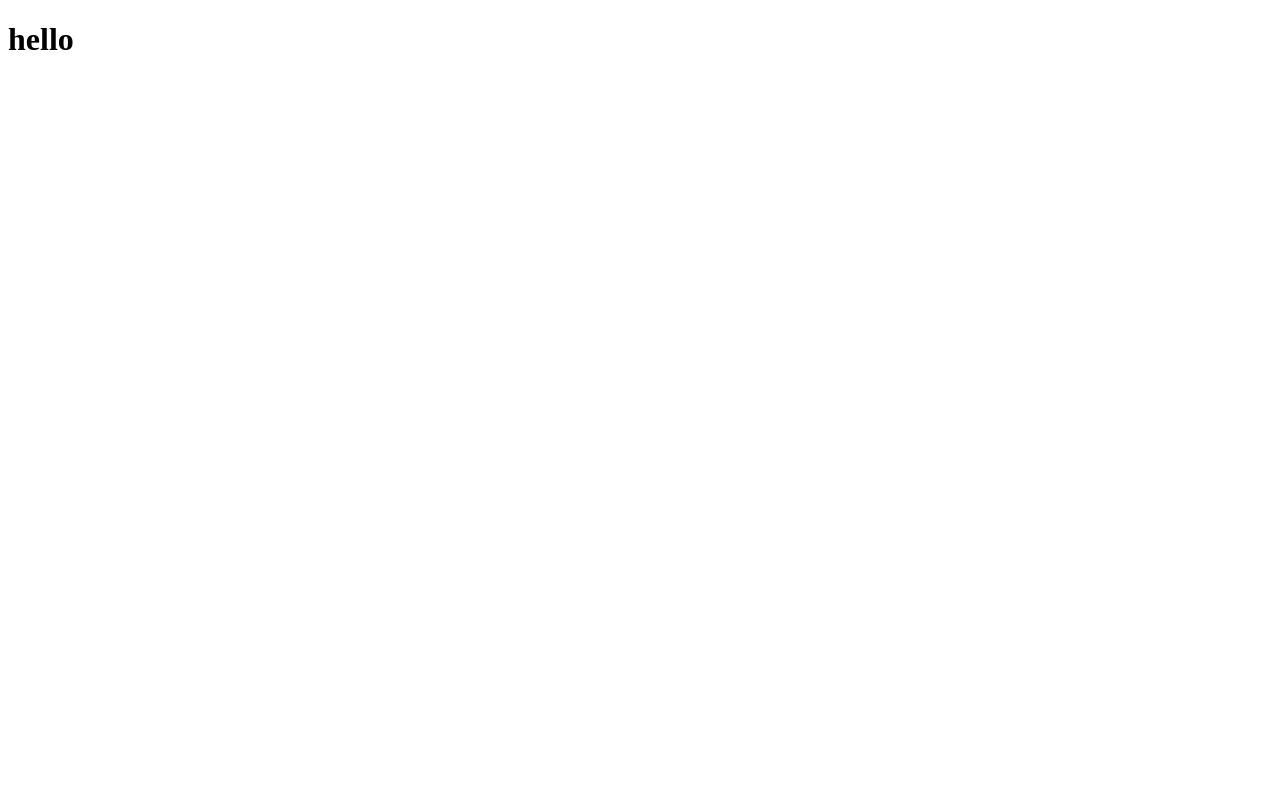
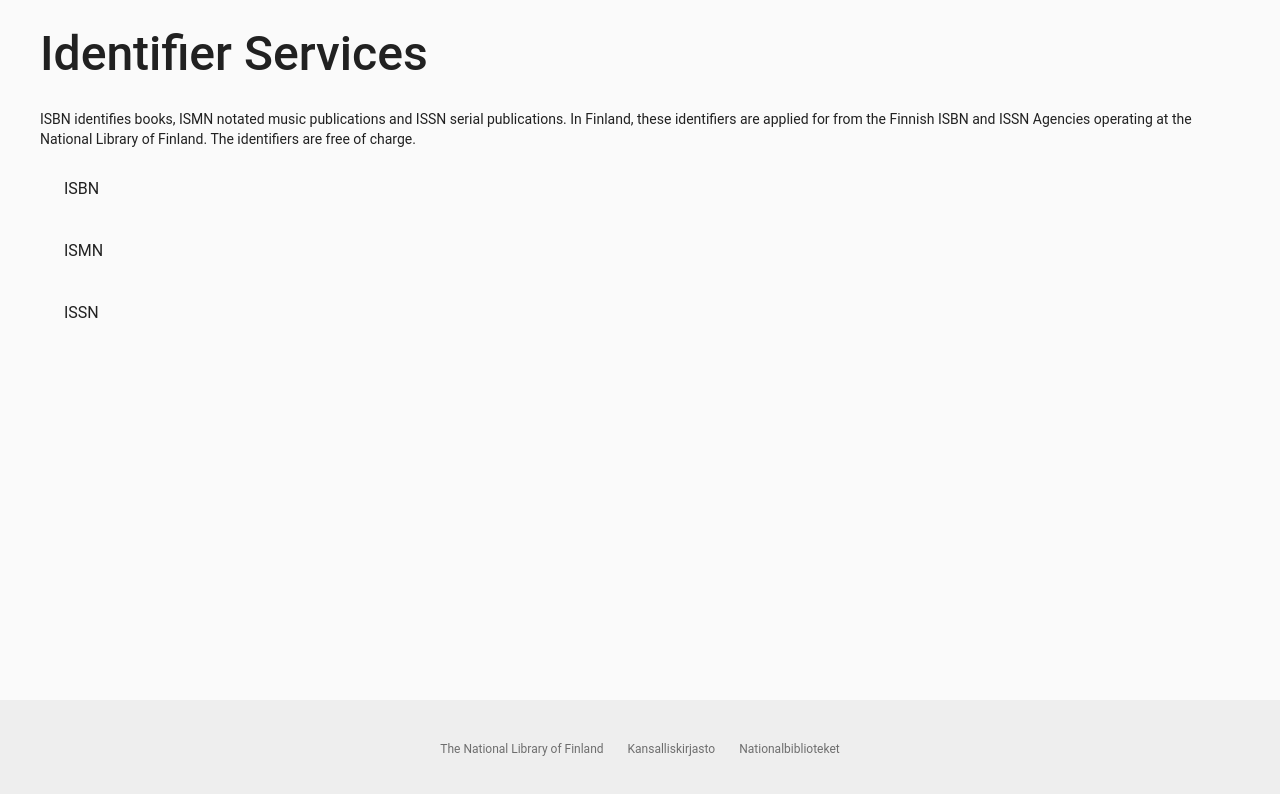
Before and after one commit to sanjoggit/identifier-services-ui, a React app: page / in a window 1280 px wide. Shown: the top 794 px of the page. Built offline with nearby package versions, Linux system fonts and the light colour scheme.

Commit message:
initiated creating page component

```diff
--- a/package.json
+++ b/package.json
@@ -30,8 +30,11 @@
   "dependencies": {
     "@babel/core": "^7.4.3",
     "@babel/plugin-transform-react-jsx": "^7.3.0",
+    "@material-ui/core": "^3.9.3",
+    "@material-ui/icons": "^3.0.2",
     "path": "^0.12.7",
-    "react-dom": "^16.8.6"
+    "react-dom": "^16.8.6",
+    "styled-components": "^4.2.0"
   },
   "devDependencies": {
     "@babel/cli": "^7.2.3",
--- /dev/null
+++ b/src/App.js
@@ -0,0 +1,22 @@
+import React from 'react';
+import Footer from './components/Footer';
+import Home from './components/Home';
+import IsbnAndIsmn from './components/IsbnAndIsmn';
+import { withStyles } from '@material-ui/core';
+import styles from './styles/app';
+
+
+const App = (props) => {
+    const { classes } = props;
+    return (
+        <>
+            <main className={classes.mainlayout}>
+                {/* <IsbnAndIsmn /> */}
+                <Home/>
+                <Footer />
+            </main>
+        </>
+    )
+}
+
+export default withStyles(styles)(App);
--- a/src/components/App.js
+++ /dev/null
@@ -1,11 +0,0 @@
-import React, {Component} from 'react';
-
-class App extends Component{
-    render(){
-        return(
-            <h1>hello</h1>
-        )
-    }
-}
-
-export default App;
--- /dev/null
+++ b/src/components/Footer/index.js
@@ -0,0 +1,25 @@
+import React from 'react';
+import { CssBaseline, AppBar, withStyles, Toolbar, Typography, BottomNavigation, BottomNavigationAction, Divider, List, ListItem } from '@material-ui/core';
+import styles from '../../styles/footer';
+
+
+const Footer = (props) => {
+	const { classes } = props;
+	return (<>
+		<CssBaseline />
+		<AppBar position="fixed" color="primary" className={classes.appBar}>
+			<Toolbar className={classes.toolbar}>
+				<BottomNavigation className={classes.bottomNav}>
+					<List className={classes.list}>
+						<BottomNavigationAction label='The National Library of Finland' showLabel className={classes.bottomNavAction} />
+						<BottomNavigationAction label='Kansalliskirjasto' showLabel className={classes.bottomNavAction} />
+						<BottomNavigationAction label=' Nationalbiblioteket' showLabel className={classes.bottomNavAction} />
+					</List>
+				</BottomNavigation>
+
+			</Toolbar>
+		</AppBar>
+	</>)
+}
+
+export default withStyles(styles)(Footer);
--- /dev/null
+++ b/src/components/Home/index.js
@@ -0,0 +1,38 @@
+import React from 'react'
+import { Grid, withStyles, Typography, List, ListItem, ListItemText, Link } from '@material-ui/core';
+import styles from '../../styles/home'
+
+const Home = (props) => {
+	const { classes } = props;
+	return (
+		<>
+			<Grid container >
+				<Typography variant="h3" className={classes.heading}>
+					Identifier Services
+				</Typography>
+				<Typography variant="body1" className={classes.body}>
+					ISBN identifies books, ISMN notated music publications and ISSN serial publications. In Finland, these identifiers are applied for from the Finnish ISBN and ISSN Agencies operating at the National Library of Finland. The identifiers are free of charge.
+				</Typography>
+				<List>
+					<ListItem>
+						<Link href={"ISBN"} className={classes.link}>
+							<ListItemText primary="ISBN" />
+						</Link>
+					</ListItem>
+					<ListItem>
+						<Link href={"ISBN"} className={classes.link}>
+							<ListItemText primary="ISMN" />
+						</Link>
+					</ListItem>
+					<ListItem>
+						<Link href={"ISBN"} className={classes.link}>
+							<ListItemText primary="ISSN" />
+						</Link>
+					</ListItem>
+				</List>
+			</Grid>
+		</>
+	)
+}
+
+export default withStyles(styles)(Home)
--- /dev/null
+++ b/src/components/IsbnAndIsmn/index.js
@@ -0,0 +1,44 @@
+import React from 'react'
+import { Paper, Grid, withStyles, Typography, List, ListItem, ListItemText, Link } from '@material-ui/core';
+import styles from '../../styles/home'
+
+const IsbnAndIsmn = (props) => {
+	const { classes } = props;
+	return (
+		<>
+			<Grid container >
+				<Typography variant="h3" className={classes.heading}>
+					ISBN and ISMN
+				</Typography>
+				<Typography variant="body1" className={classes.body}>
+					ISBN identifies <b>books</b> and <b>ISMN notated music publications</b> intended for public use. The Finnish national ISBN Agency is responsible for handing out ISBNs and ISMNs in Finland. The Agency maintains a national publisher register and provides information about Finnish publishers for national and international use.
+				</Typography>
+				<Typography variant="body1" className={classes.body}>
+					Identifiers as a part of metadata serve the publishing industry and library sector in their entirety and support identification, processing and availability of publications. The identifiers are used, for example, in publishing industry's ordering and distribution systems to speed up the recognition of publications as well as international and domestic joint catalogues, bibliographies, library lending systems and information retrieval.
+				</Typography>
+				<Typography variant="body1" className={classes.body}>
+					Each book or sheet music publication and publication form (printed, audio-visual, digital) and each edition containing changes are rewarded a separate ISBN or ISMN. This promotes the identification of publications in the publishing industry's distribution chain and ensures that customers get the desired publication at their disposal. Publication format may be a printed book or an audiovisual or electronic recording.
+				</Typography>
+				<List>
+					<ListItem>
+						<Link href={"ISBN"} className={classes.link}>
+							<ListItemText primary="ISBN" />
+						</Link>
+					</ListItem>
+					<ListItem>
+						<Link href={"ISBN"} className={classes.link}>
+							<ListItemText primary="ISMN" />
+						</Link>
+					</ListItem>
+					<ListItem>
+						<Link href={"ISBN"} className={classes.link}>
+							<ListItemText primary="ISSN" />
+						</Link>
+					</ListItem>
+				</List>
+			</Grid >
+		</>
+	)
+}
+
+export default withStyles(styles)(IsbnAndIsmn)
--- a/src/index.js
+++ b/src/index.js
@@ -28,7 +28,7 @@
 
 import React from 'react';
 import ReactDOM from 'react-dom';
-import App from './components/App';
+import App from './App';
 
 
 ReactDOM.render(<App />, document.getElementById('app'));
--- /dev/null
+++ b/src/styles/app.js
@@ -0,0 +1,8 @@
+const styles = theme => ({
+	mainlayout: {
+		width: 1200,
+		margin: '0 auto'
+	}
+})
+
+export default styles;
--- /dev/null
+++ b/src/styles/footer.js
@@ -0,0 +1,25 @@
+const styles = theme => ({
+	appBar: {
+		top: 'auto',
+		bottom: 0,
+		boxShadow: 'none'
+	},
+	toolbar: {
+		alignItems: 'center',
+		justifyContent: 'space-between',
+		backgroundColor: '#eeeeee',
+		color: '#666666',
+		minHeight: '100px'
+	},
+	bottomNav: {
+		width: '-webkit-fill-available',
+		alignItems: 'center',
+		backgroundColor: 'transparent',
+	},
+
+	bottomNavAction:{
+		maxWidth: 'unset',
+	}
+})
+
+export default styles;
--- /dev/null
+++ b/src/styles/home.js
@@ -0,0 +1,14 @@
+const styles = theme => ({
+
+	heading: {
+		font: `"Helvetica Neue", Helvetica, Arial, sans-serif`,
+		fontWeight: 500,
+		lineHeight: '1.42857143',
+		margin: '20px 0',
+	},
+	link: {
+		margin: theme.spacing.unit,
+	},
+})
+
+export default styles;
```
Also changed, not shown: 1 other file (tests, documents, lock files or other folders).
